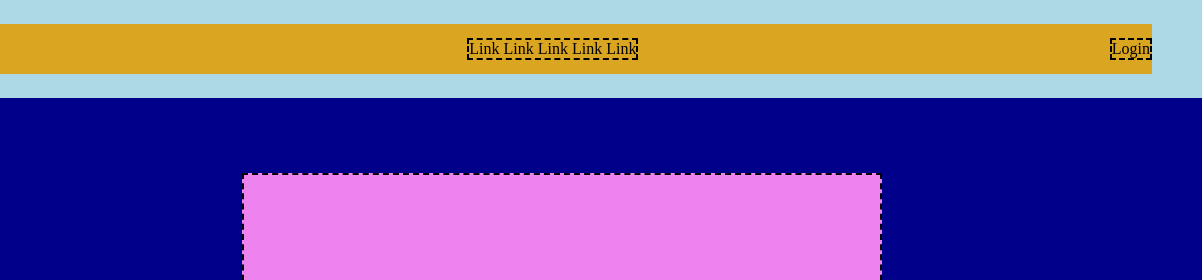
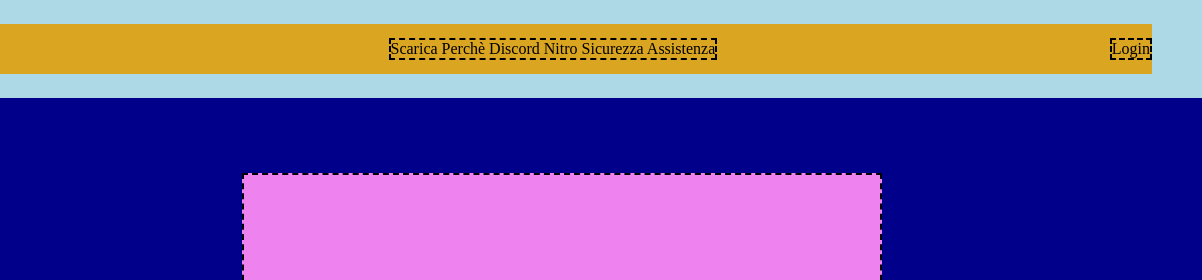
Before and after one commit to Alessandroang/htmlcss-discord, a plain HTML site: page index.html in a window 1280 px wide. Shown: the top 280 px of the page, 78-1280 px from the left. Drawn offline with Linux system fonts and the light colour scheme.

Commit message:
Add photo

```diff
--- a/index.html
+++ b/index.html
@@ -25,7 +25,9 @@
           <div class="bordered">
             <i class="fa-brands fa-discord"></i>
           </div>
-          <div class="bordered">Link Link Link Link Link</div>
+          <div class="bordered">
+            Scarica Perchè Discord Nitro Sicurezza Assistenza
+          </div>
           <div class="bordered">Login</div>
         </nav>
       </div>
```
Also changed, not shown: img/ita.png (added), img/item1.svg (added), img/item2.svg (added), img/item3.svg (added), img/item4-big.svg (added), img/jumbo.png (added), img/logo.svg (added), img/stars.svg (added), img/wave.svg (added).
